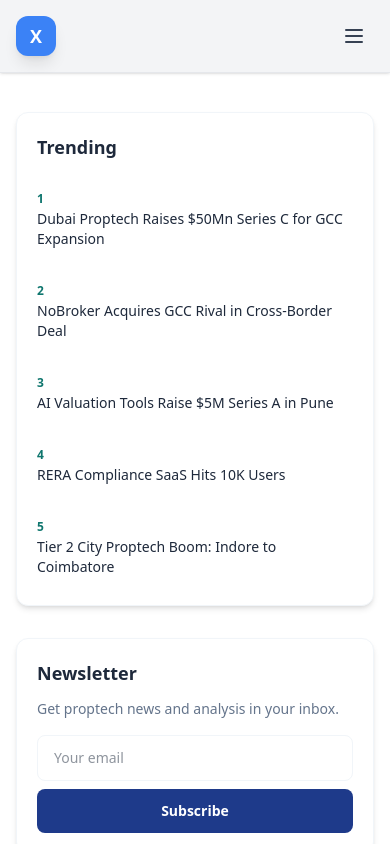
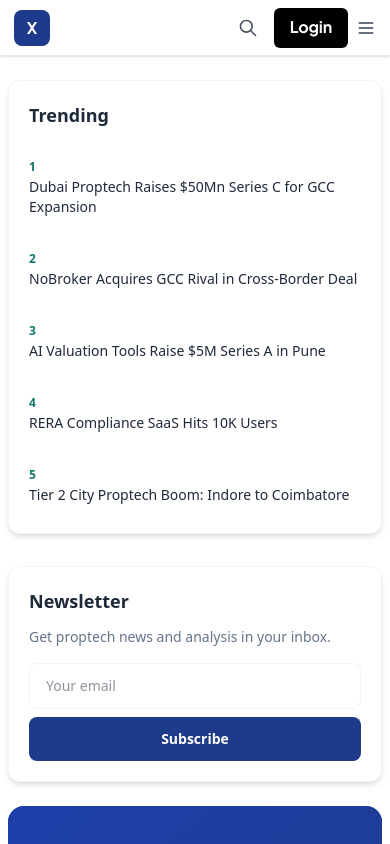
Before and after one commit to AnuragDubey1234/xproptech, a Next.js app: page / in a window 390 px wide. Shown: the top 844 px of the page. Built offline with nearby package versions, Linux system fonts and the light colour scheme.

Commit message:
Nav Update

```diff
--- a/app/(news)/layout.tsx
+++ b/app/(news)/layout.tsx
@@ -6,9 +6,9 @@ export default function NewsLayout({
   children: React.ReactNode;
 }) {
   return (
-    <div className="max-w-7xl mx-auto px-4 sm:px-6 lg:px-8 py-8">
-      <div className="grid grid-cols-1 lg:grid-cols-10 gap-8">
-        <main className="lg:col-span-7">{children}</main>
+    <div className="py-6 md:py-8">
+      <div className="grid grid-cols-1 lg:grid-cols-10 gap-6 md:gap-8">
+        <main className="lg:col-span-7 min-w-0">{children}</main>
         <aside className="lg:col-span-3 order-first lg:order-last">
           <div className="lg:sticky lg:top-24">
             <TrendingSidebar />
--- a/app/globals.css
+++ b/app/globals.css
@@ -20,6 +20,7 @@
   --color-neutral-700: #334155;
   --color-neutral-900: #1e293b;
   --font-sans: var(--font-inter), ui-sans-serif, system-ui, sans-serif;
+  --font-gibson: var(--font-noto-sans), ui-sans-serif, system-ui, sans-serif;
 }
 
 body {
@@ -37,3 +38,49 @@ body {
 .glass-card:hover {
   box-shadow: 0 20px 50px -15px rgba(59, 130, 246, 0.15);
 }
+
+/* Full-width navbar title - Gibson Bold style (Noto Sans Bold from layout) */
+.gibson-bold {
+  font-family: var(--font-gibson), ui-sans-serif, sans-serif;
+  font-weight: 700;
+}
+
+/* Navbar: Plus Jakarta Sans Bold (Gibson-like) + larger size */
+.gibson-bold-nav {
+  font-family: var(--font-nav), ui-sans-serif, system-ui, sans-serif;
+  font-weight: 700;
+  font-size: 18px;
+  letter-spacing: -0.01em;
+}
+
+@media (max-width: 768px) {
+  .gibson-bold-nav {
+    font-size: 16px !important;
+  }
+}
+
+.active-nav {
+  color: black !important;
+  border-bottom: 2px solid black !important;
+}
+
+/* Same underline as active (News) when hovering any nav link */
+.nav-link:hover {
+  color: black !important;
+  border-bottom: 2px solid black !important;
+}
+
+/* Inc42-style nav links - exact spacing */
+.nav-link {
+  border-bottom: 2px solid transparent;
+}
+
+.nav-link.active {
+  color: #000 !important;
+  border-bottom-color: #000 !important;
+}
+
+/* Exact Inc42 spacing: 4px between link elements */
+.space-x-1 > * + * {
+  margin-left: 0.25rem;
+}
--- a/app/layout.tsx
+++ b/app/layout.tsx
@@ -1,12 +1,27 @@
 import type { Metadata } from 'next';
-import { Inter } from 'next/font/google';
+import { Inter, Noto_Sans, Plus_Jakarta_Sans } from 'next/font/google';
 import './globals.css';
 import { Header } from '@/components/Header';
 import { Footer } from '@/components/Footer';
+import { SectionTitleProvider } from '@/contexts/SectionTitleContext';
 
 const inter = Inter({
   subsets: ['latin'],
   variable: '--font-inter',
+  display: 'swap',
+});
+
+const notoSans = Noto_Sans({
+  subsets: ['latin'],
+  weight: ['400', '700'],
+  variable: '--font-noto-sans',
+  display: 'swap',
+});
+
+const plusJakartaSans = Plus_Jakarta_Sans({
+  subsets: ['latin'],
+  weight: ['600', '700'],
+  variable: '--font-nav',
   display: 'swap',
 });
 
@@ -53,10 +68,14 @@ export default function RootLayout({
       <head>
         <link rel="manifest" href="/manifest.json" />
       </head>
-      <body className={`${inter.variable} font-sans antialiased bg-white text-neutral-900`}>
-        <Header />
-        <main className="min-h-screen pt-20">{children}</main>
-        <Footer />
+      <body className={`${inter.variable} ${notoSans.variable} ${plusJakartaSans.variable} font-sans antialiased bg-white text-neutral-900`}>
+        <SectionTitleProvider>
+          <Header />
+          <main className="min-h-screen pt-14 px-2 md:px-3 lg:px-4 pb-12">
+          <div className="max-w-[1440px] mx-auto">{children}</div>
+        </main>
+          <Footer />
+        </SectionTitleProvider>
       </body>
     </html>
   );
--- a/app/news/[slug]/page.tsx
+++ b/app/news/[slug]/page.tsx
@@ -55,8 +55,8 @@ export default async function ArticlePage({ params }: Props) {
         type="application/ld+json"
         dangerouslySetInnerHTML={{ __html: JSON.stringify(jsonLd) }}
       />
-      <div className="max-w-7xl mx-auto px-4 sm:px-6 lg:px-8 py-8">
-        <div className="grid grid-cols-1 lg:grid-cols-10 gap-8">
+      <div className="py-6 md:py-8">
+        <div className="grid grid-cols-1 lg:grid-cols-10 gap-6 md:gap-8">
           <article className="lg:col-span-7">
             <ArticlePageContent article={article} related={related} />
           </article>
--- a/components/ArticlePageContent.tsx
+++ b/components/ArticlePageContent.tsx
@@ -1,9 +1,11 @@
 'use client';
 
+import { useEffect } from 'react';
 import Link from 'next/link';
 import { motion } from 'framer-motion';
 import { ArticleHeader } from '@/components/ArticleHeader';
 import { NewsCard } from '@/components/NewsCard';
+import { useSectionTitle } from '@/contexts/SectionTitleContext';
 import type { NewsArticle } from '@/lib/news-data';
 
 type ArticlePageContentProps = {
@@ -13,6 +15,12 @@ type ArticlePageContentProps = {
 
 export function ArticlePageContent({ article, related }: ArticlePageContentProps) {
   const body = article.body ?? article.excerpt;
+  const { setSectionTitle } = useSectionTitle();
+
+  useEffect(() => {
+    setSectionTitle(article.title);
+    return () => setSectionTitle(null);
+  }, [article.title, setSectionTitle]);
 
   return (
     <>
--- a/components/Header.tsx
+++ b/components/Header.tsx
@@ -5,69 +5,97 @@ import { usePathname } from 'next/navigation';
 import { useState } from 'react';
 import { motion, AnimatePresence } from 'framer-motion';
 
-const navLinks = [
-  { label: 'Home', href: '/' },
+const mainNavLinks = [
+  { label: 'News', href: '/' },
   { label: 'Buzz', href: '/buzz' },
   { label: 'Features', href: '/features' },
   { label: 'Startups', href: '/startups' },
   { label: 'Insights', href: '/insights' },
+];
+const allNavLinks = [
+  ...mainNavLinks,
   { label: 'About', href: '/about' },
   { label: 'Contact', href: '/contact' },
 ];
+
+function SearchIcon({ className }: { className?: string }) {
+  return (
+    <svg className={className} fill="none" stroke="currentColor" viewBox="0 0 24 24" aria-hidden>
+      <path strokeLinecap="round" strokeLinejoin="round" strokeWidth={2} d="M21 21l-6-6m2-5a7 7 0 11-14 0 7 7 0 0114 0z" />
+    </svg>
+  );
+}
+
+function Bars3Icon({ className }: { className?: string }) {
+  return (
+    <svg className={className} fill="none" stroke="currentColor" viewBox="0 0 24 24" aria-hidden>
+      <path strokeLinecap="round" strokeLinejoin="round" strokeWidth={2} d="M4 6h16M4 12h16M4 18h16" />
+    </svg>
+  );
+}
 
 export function Header() {
   const pathname = usePathname();
   const [mobileOpen, setMobileOpen] = useState(false);
 
   return (
-    <nav className="fixed top-0 w-full z-50 bg-gray-100/95 backdrop-blur-md border-b border-gray-200 shadow-sm">
-      <div className="max-w-7xl mx-auto px-4 sm:px-6 lg:px-8">
-        <div className="flex justify-between items-center py-4 md:py-3">
-          {/* Logo */}
-          <Link href="/" className="flex items-center space-x-2">
-            <div className="w-10 h-10 bg-primary-500 rounded-xl flex items-center justify-center shadow-lg">
-              <span className="text-white font-black text-lg">X</span>
+    <nav className="fixed top-0 w-full z-50 bg-white border-b border-gray-200 shadow-sm h-14">
+      <div className="max-w-[1400px] mx-auto px-4 h-full flex items-center justify-between">
+        {/* LOGO - LEFTMOST (Exact Inc42 position) */}
+        <Link href="/" className="flex-shrink-0 ml-[-2px] flex items-center h-10" aria-label="XProptech Home">
+          <div className="h-9 w-9 md:h-10 md:w-10 bg-[#1E3A8A] rounded-lg flex items-center justify-center flex-shrink-0">
+            <span className="gibson-bold-nav text-white text-base">X</span>
           </div>
-            <span className="text-xl font-bold text-gray-900 hidden sm:inline">XPropTech.in</span>
+          <span className="gibson-bold-nav ml-2 text-gray-900 hidden sm:inline whitespace-nowrap">XProptech</span>
         </Link>
 
-          {/* Desktop Navigation - SEPARATE BUTTONS */}
-          <div className="hidden md:flex items-center space-x-0.5">
-            {navLinks.map(({ label, href }) => (
+        {/* MAIN NAV LINKS - LEFT-ALIGNED, underline on hover */}
+        <div className="hidden md:flex items-center space-x-1 ml-6 lg:ml-8">
+          {mainNavLinks.map(({ label, href }) => {
+            const isActive = pathname === href;
+            return (
               <Link
-                key={label}
+                key={href}
                 href={href}
-                className={`px-4 py-2.5 text-sm font-medium rounded-lg border shadow-sm transition-all duration-200 active:scale-95 ${
-                  pathname === href
-                    ? 'text-gray-900 bg-white border-gray-300 shadow-md'
-                    : 'text-gray-700 bg-white/80 border-gray-200 hover:bg-gray-50 hover:text-gray-900 hover:shadow-md hover:border-gray-300'
+                className={`gibson-bold-nav nav-link px-3 py-2 text-lg font-bold transition-all duration-200 whitespace-nowrap border-b-2 border-transparent ${
+                  isActive ? 'active-nav' : 'text-gray-800 hover:text-black hover:border-black'
                 }`}
               >
                 {label}
               </Link>
-            ))}
+            );
+          })}
         </div>
 
-          {/* Mobile menu button */}
-          <div className="md:hidden">
+        {/* RIGHT CTAs - FLUSH RIGHT */}
+        <div className="flex items-center space-x-2 mr-[-2px] flex-shrink-0">
+          <button type="button" className="p-2 text-gray-600 hover:text-black transition-colors" aria-label="Search">
+            <SearchIcon className="w-5 h-5" />
+          </button>
+          <Link
+            href="/contact"
+            className="gibson-bold-nav hidden sm:inline-flex text-lg font-bold text-gray-800 hover:text-black px-3 py-2 whitespace-nowrap transition-colors"
+          >
+            Join
+          </Link>
+          <Link
+            href="/contact"
+            className="gibson-bold-nav text-lg font-bold text-white bg-black hover:bg-gray-800 px-4 py-2 rounded-md h-10 inline-flex items-center justify-center transition-colors whitespace-nowrap"
+          >
+            Login
+          </Link>
           <button
+            type="button"
             onClick={() => setMobileOpen(!mobileOpen)}
-              className="p-2 rounded-lg hover:bg-gray-200 transition-colors"
+            className="md:hidden p-2 -m-2 text-gray-700 hover:text-black transition-colors"
             aria-label="Toggle menu"
           >
-              <svg className="w-6 h-6 text-gray-700" fill="none" stroke="currentColor" viewBox="0 0 24 24">
-                {mobileOpen ? (
-                  <path strokeLinecap="round" strokeLinejoin="round" strokeWidth={2} d="M6 18L18 6M6 6l12 12" />
-                ) : (
-                  <path strokeLinecap="round" strokeLinejoin="round" strokeWidth={2} d="M4 6h16M4 12h16M4 18h16" />
-                )}
-              </svg>
+            <Bars3Icon className="h-5 w-5" />
           </button>
         </div>
       </div>
-      </div>
 
-      {/* Mobile Menu Dropdown */}
+      {/* Mobile menu - collapse after 768px */}
       <AnimatePresence>
         {mobileOpen && (
           <motion.div
@@ -75,23 +103,24 @@ export function Header() {
             animate={{ opacity: 1, height: 'auto' }}
             exit={{ opacity: 0, height: 0 }}
             transition={{ duration: 0.2 }}
-            className="md:hidden bg-gray-100 border-t border-gray-200 pb-4 overflow-hidden"
+            className="md:hidden bg-white border-t border-gray-200 overflow-hidden"
           >
-            <div className="px-4 pt-4 pb-2 space-y-1">
-              {navLinks.map(({ label, href }) => (
+            <div className="px-4 py-3 space-y-0">
+              {allNavLinks.map(({ label, href }) => {
+                const isActive = pathname === href;
+                return (
                   <Link
-                  key={label}
+                    key={href}
                     href={href}
                     onClick={() => setMobileOpen(false)}
-                  className={`block px-3 py-2 rounded-lg font-medium transition-all ${
-                    pathname === href
-                      ? 'bg-gray-200 text-gray-900'
-                      : 'text-gray-700 hover:bg-gray-200 hover:text-gray-900'
+                    className={`gibson-bold-nav block px-3 py-2.5 transition-colors rounded-lg ${
+                      isActive ? 'text-black bg-gray-100 border-l-2 border-black' : 'text-gray-700 hover:bg-gray-100'
                     }`}
                   >
                     {label}
                   </Link>
-              ))}
+                );
+              })}
             </div>
           </motion.div>
         )}
--- /dev/null
+++ b/contexts/SectionTitleContext.tsx
@@ -0,0 +1,21 @@
+'use client';
+
+import { createContext, useContext, useState, useCallback, type ReactNode } from 'react';
+
+const SectionTitleContext = createContext<{
+  sectionTitle: string | null;
+  setSectionTitle: (title: string | null) => void;
+}>({ sectionTitle: null, setSectionTitle: () => {} });
+
+export function SectionTitleProvider({ children }: { children: ReactNode }) {
+  const [sectionTitle, setSectionTitle] = useState<string | null>(null);
+  return (
+    <SectionTitleContext.Provider value={{ sectionTitle, setSectionTitle }}>
+      {children}
+    </SectionTitleContext.Provider>
+  );
+}
+
+export function useSectionTitle() {
+  return useContext(SectionTitleContext);
+}
```
Lines whose indentation alone changed are shown as unchanged.
